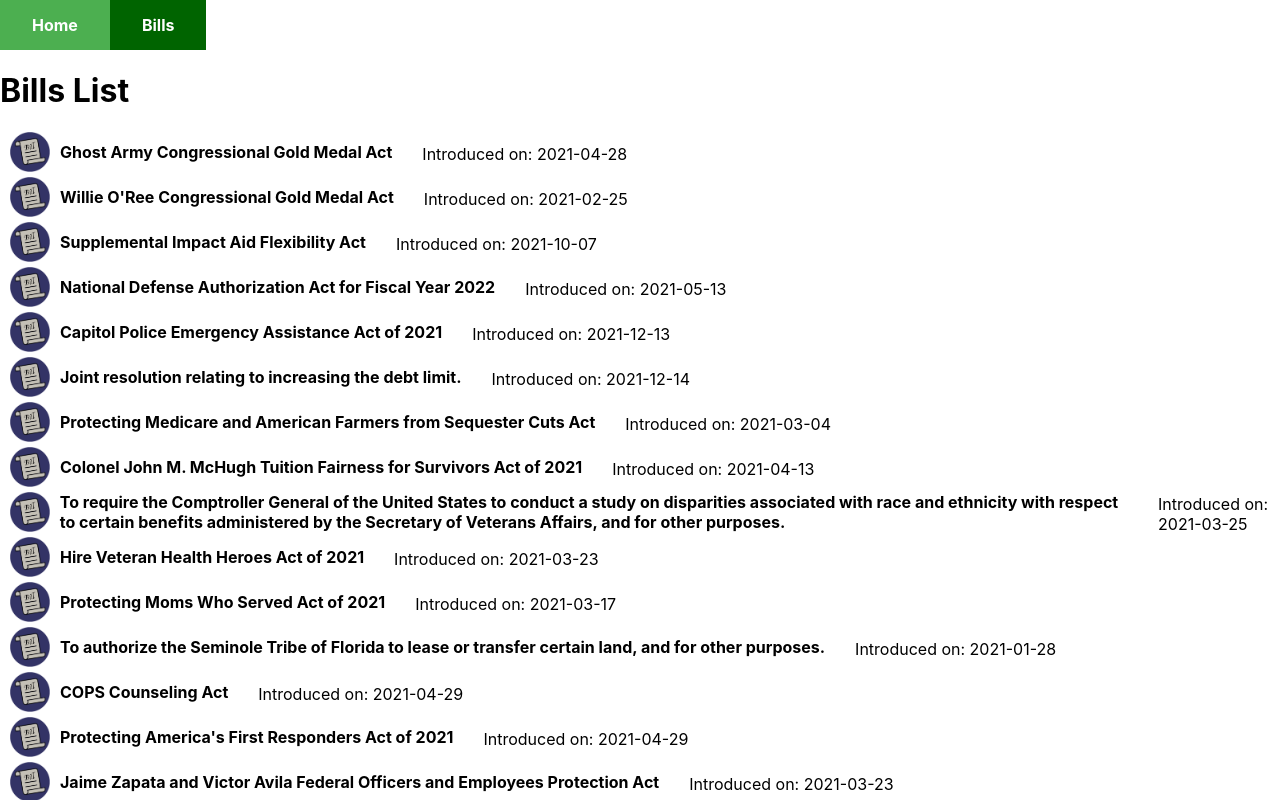
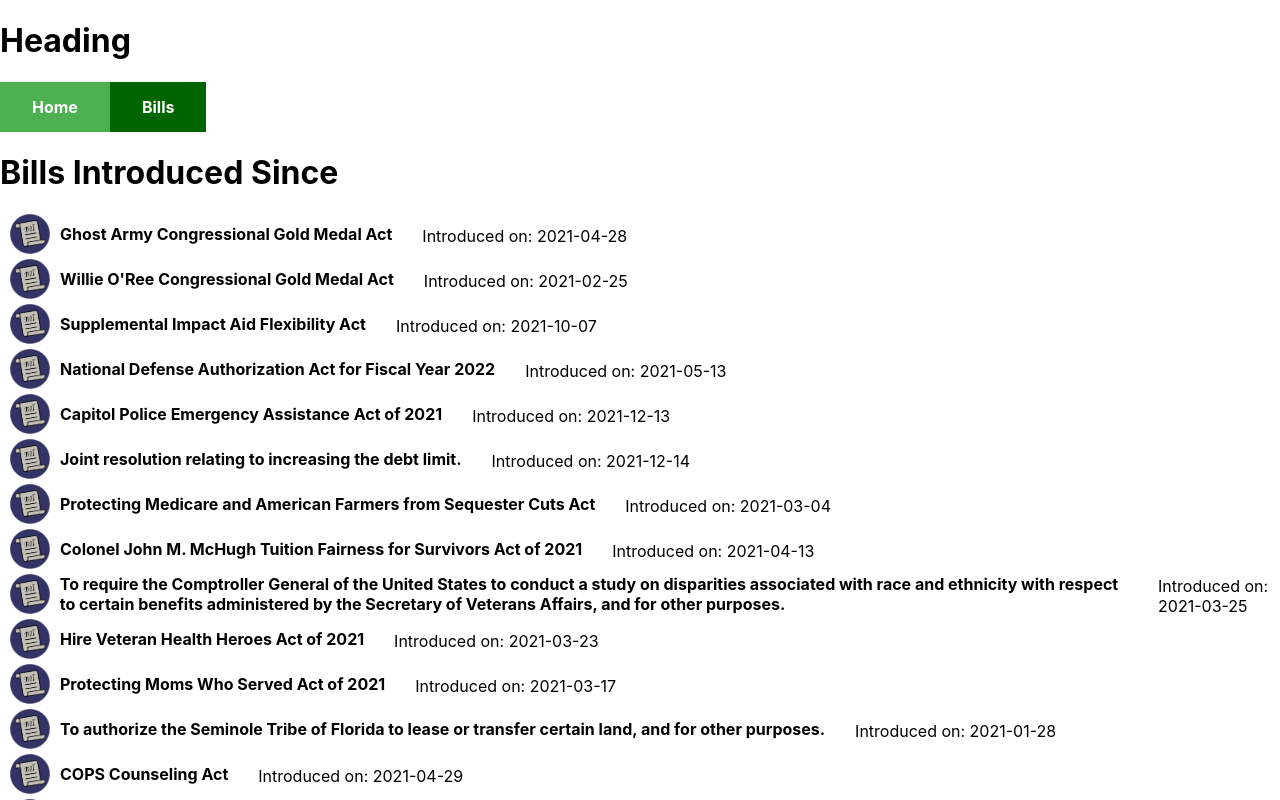
Before and after one commit to jmcpartland/Congressional-Bills, a React (Create React App) app: page /billsList in a window 1280 px wide. Shown: the top 800 px of the page. Built offline with nearby package versions, Linux system fonts and the light colour scheme; data requests are answered from the project's data file.

Commit message:
added Heading component

```diff
--- a/src/App.js
+++ b/src/App.js
@@ -1,5 +1,6 @@
 import React, { useEffect, useState } from "react";
 import { BrowserRouter as Router, Route, Switch } from "react-router-dom";
+import Heading from "./Heading";
 import Home from "./Home";
 import BillsList from "./BillsList";
 import Navigation from "./Navigation";
@@ -26,12 +27,12 @@ function App() {
       //   .then(data => setBills(data.results[0].bills))
   }, [])
 
-
 // console.log(bills)
 
   return (
     <Router>
       <div className="App">
+        <Route path="/" component={Heading} />
         <Route path="/" component={Navigation}/>
         <Switch>
           <Route exact path="/" component={Home} />
--- a/src/BillsList.js
+++ b/src/BillsList.js
@@ -11,7 +11,7 @@ function BillsList({bills}) {
 
   return (
     <div>
-        <h1>Bills List</h1>
+        <h1>Bills Introduced Since </h1>
         {allBills}
     </div>
   )
--- /dev/null
+++ b/src/Heading.js
@@ -0,0 +1,11 @@
+import React from 'react'
+
+function Heading() {
+  return (
+    <div>
+        <h1>Heading</h1>
+    </div>
+  )
+}
+
+export default Heading
```
